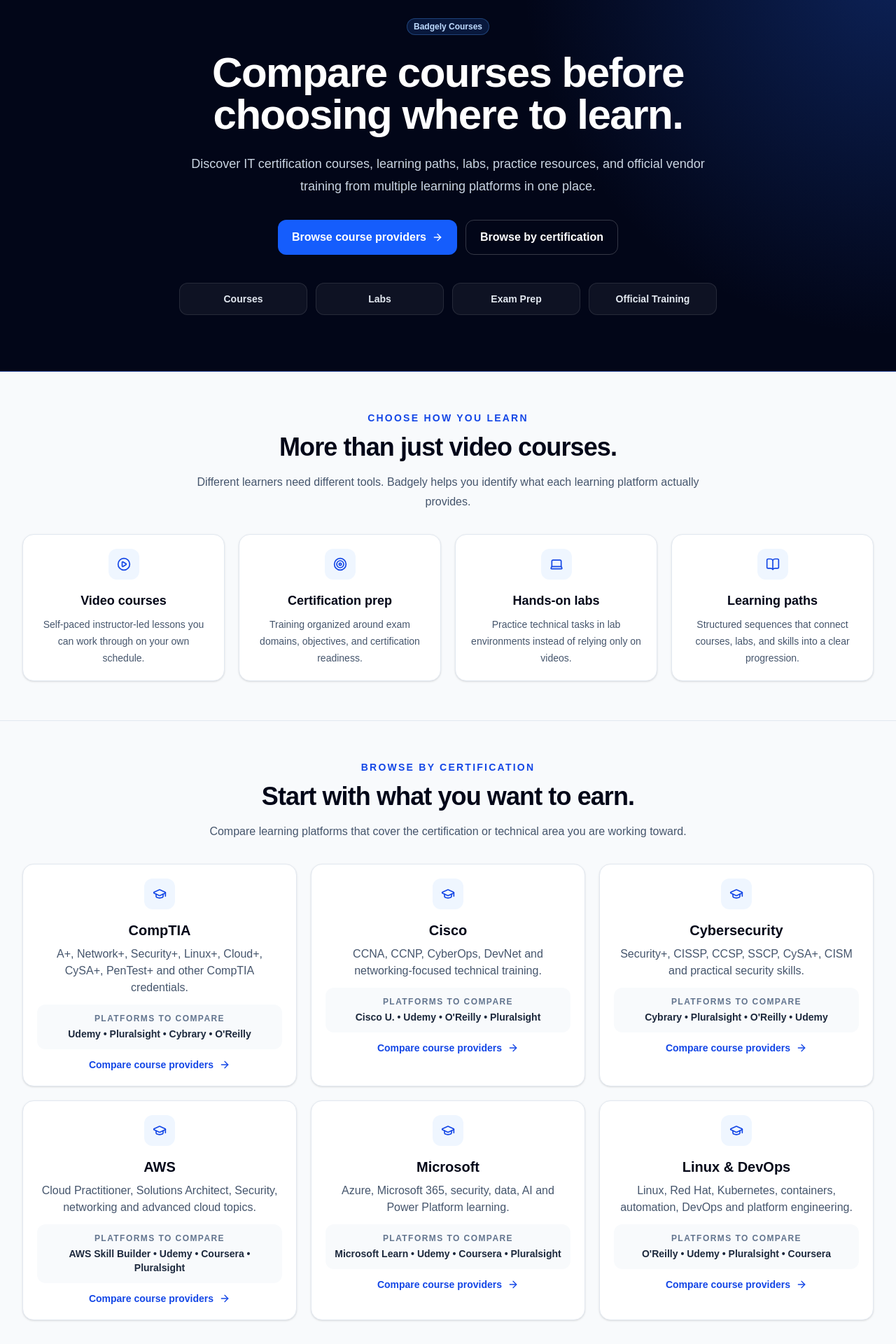
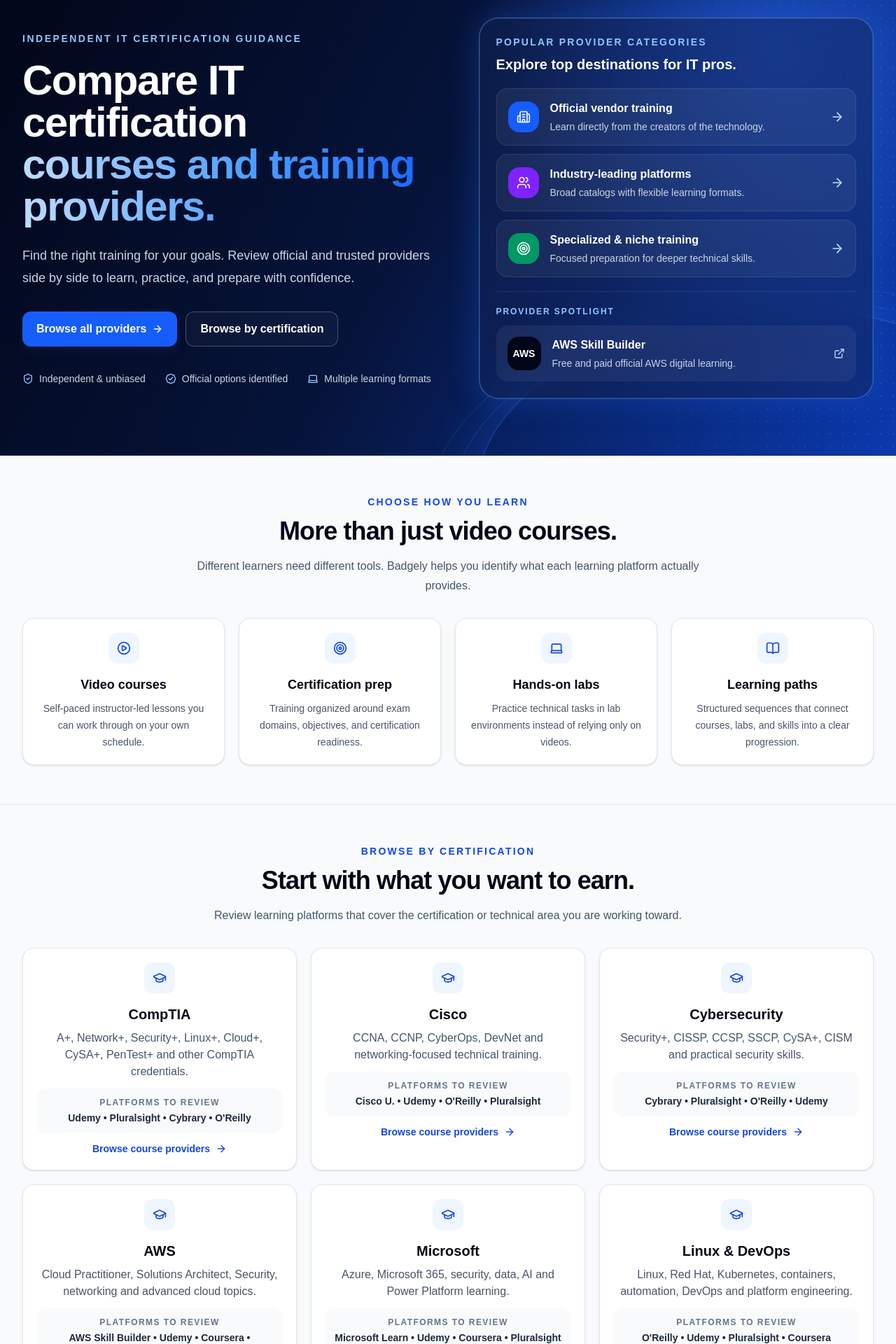
Before and after one commit to nimboxa-maker/badgely, a Next.js app: page /courses in a window 1280 px wide. Shown: the part 120-2040 px from the top of the page at 70% size. Built offline with nearby package versions, Linux system fonts and the light colour scheme; no server answers.

Commit message:
Redesign courses page to match Badgely hero system

```diff
--- a/app/courses/page.tsx
+++ b/app/courses/page.tsx
@@ -3,6 +3,7 @@
   ArrowRight,
   BadgeCheck,
   BookOpen,
+  Building2,
   ExternalLink,
   GraduationCap,
   Laptop,
@@ -10,9 +11,15 @@
   ShieldCheck,
   Sparkles,
   Target,
+  Users,
 } from "lucide-react";
 import { Badge } from "@/components/ui/badge";
 import { Card } from "@/components/ui/card";
+import {
+  HeroOption,
+  HeroPanel,
+  MarketingHero,
+} from "@/components/layout/marketing-hero";
 
 export const metadata: Metadata = {
   title: "Courses | Badgely",
@@ -187,149 +194,159 @@
 ];
 
 export default function CoursesPage() {
+  const spotlight = courseProviders.find((provider) => provider.name === "AWS Skill Builder")!;
+
   return (
-    <main className="text-center">
-      <section className="relative overflow-hidden border-b border-blue-900 bg-slate-950 text-white">
-        <div className="absolute inset-0 bg-[radial-gradient(circle_at_top_right,rgba(37,99,235,0.3),transparent_38%)]" />
+    <main>
+      <MarketingHero
+        aside={
+          <HeroPanel>
+            <div>
+              <p className="text-sm font-semibold uppercase tracking-[0.16em] text-blue-300">
+                Popular provider categories
+              </p>
+              <h2 className="mt-2 text-xl font-bold text-white">Explore top destinations for IT pros.</h2>
+            </div>
 
-        <div className="relative mx-auto w-full max-w-7xl px-4 py-16 sm:px-6 lg:px-8 lg:py-20">
-          <div className="mx-auto max-w-4xl">
-            <Badge className="bg-blue-500/15 text-blue-200 ring-1 ring-inset ring-blue-400/30">
-              Badgely Courses
-            </Badge>
+            <div className="mt-5 space-y-3">
+              <a href="#providers" className="block">
+                <HeroOption className="flex items-center gap-4">
+                  <span className="flex size-11 shrink-0 items-center justify-center rounded-2xl bg-blue-600 text-white">
+                    <Building2 className="size-5" aria-hidden="true" />
+                  </span>
+                  <div className="flex-1">
+                    <p className="font-bold text-white">Official vendor training</p>
+                    <p className="mt-1 text-sm text-slate-300">Learn directly from the creators of the technology.</p>
+                  </div>
+                  <ArrowRight className="size-5 text-blue-200" aria-hidden="true" />
+                </HeroOption>
+              </a>
 
-            <h1 className="mt-6 text-4xl font-bold tracking-tight sm:text-5xl lg:text-6xl">
-              Compare courses before choosing where to learn.
+              <a href="#providers" className="block">
+                <HeroOption className="flex items-center gap-4">
+                  <span className="flex size-11 shrink-0 items-center justify-center rounded-2xl bg-violet-600 text-white">
+                    <Users className="size-5" aria-hidden="true" />
+                  </span>
+                  <div className="flex-1">
+                    <p className="font-bold text-white">Industry-leading platforms</p>
+                    <p className="mt-1 text-sm text-slate-300">Broad catalogs with flexible learning formats.</p>
+                  </div>
+                  <ArrowRight className="size-5 text-blue-200" aria-hidden="true" />
+                </HeroOption>
+              </a>
+
+              <a href="#certification-courses" className="block">
+                <HeroOption className="flex items-center gap-4">
+                  <span className="flex size-11 shrink-0 items-center justify-center rounded-2xl bg-emerald-600 text-white">
+                    <Target className="size-5" aria-hidden="true" />
+                  </span>
+                  <div className="flex-1">
+                    <p className="font-bold text-white">Specialized & niche training</p>
+                    <p className="mt-1 text-sm text-slate-300">Focused preparation for deeper technical skills.</p>
+                  </div>
+                  <ArrowRight className="size-5 text-blue-200" aria-hidden="true" />
+                </HeroOption>
+              </a>
+            </div>
+
+            <div className="mt-5 border-t border-white/10 pt-5">
+              <p className="text-xs font-bold uppercase tracking-[0.16em] text-blue-300">Provider spotlight</p>
+              <a
+                href={spotlight.href}
+                target="_blank"
+                rel="noopener noreferrer"
+                className="mt-3 flex items-center gap-4 rounded-2xl bg-white/[0.055] p-4 transition hover:bg-blue-500/10"
+              >
+                <span className="flex size-12 items-center justify-center rounded-2xl bg-slate-950 text-sm font-black text-white">AWS</span>
+                <div className="flex-1">
+                  <p className="font-bold text-white">AWS Skill Builder</p>
+                  <p className="mt-1 text-sm text-slate-300">Free and paid official AWS digital learning.</p>
+                </div>
+                <ExternalLink className="size-4 text-blue-200" aria-hidden="true" />
+              </a>
+            </div>
+          </HeroPanel>
+        }
+      >
+        <p className="text-sm font-semibold uppercase tracking-[0.18em] text-blue-300">
+          Independent IT certification guidance
+        </p>
+
+        <h1 className="mt-5 max-w-3xl text-4xl font-bold tracking-tight sm:text-5xl lg:text-6xl">
+          Compare IT certification
+          <span className="block bg-gradient-to-r from-blue-200 via-blue-400 to-blue-600 bg-clip-text text-transparent">
+            courses and training providers.
+          </span>
         </h1>
 
-            <p className="mx-auto mt-6 max-w-3xl text-lg leading-8 text-slate-300">
-              Discover IT certification courses, learning paths, labs,
-              practice resources, and official vendor training from
-              multiple learning platforms in one place.
+        <p className="mt-6 max-w-2xl text-lg leading-8 text-slate-300">
+          Find the right training for your goals. Review official and trusted providers side by side to learn, practice, and prepare with confidence.
         </p>
 
-            <div className="mt-8 flex flex-wrap justify-center gap-3">
+        <div className="mt-8 flex flex-col gap-3 sm:flex-row">
           <a
             href="#providers"
-                className="inline-flex min-h-12 items-center justify-center gap-2 rounded-xl bg-blue-600 px-5 py-3 font-semibold text-white transition hover:bg-blue-500"
+            className="inline-flex min-h-12 items-center justify-center gap-2 rounded-xl bg-blue-600 px-5 py-3 font-semibold text-white shadow-lg shadow-blue-950/30 transition hover:bg-blue-500"
           >
-                Browse course providers
-                <ArrowRight className="size-4" aria-hidden="true" />
+            Browse all providers <ArrowRight className="size-4" aria-hidden="true" />
           </a>
-
           <a
             href="#certification-courses"
-                className="inline-flex min-h-12 items-center justify-center rounded-xl border border-white/20 px-5 py-3 font-semibold text-white transition hover:bg-white/10"
+            className="inline-flex min-h-12 items-center justify-center rounded-xl border border-white/25 bg-white/[0.03] px-5 py-3 font-semibold text-white transition hover:bg-white/10"
           >
             Browse by certification
           </a>
         </div>
 
-            <div className="mx-auto mt-10 grid max-w-3xl grid-cols-2 gap-3 sm:grid-cols-4">
-              {["Courses", "Labs", "Exam Prep", "Official Training"].map(
-                (item) => (
-                  <div
-                    key={item}
-                    className="rounded-xl border border-white/10 bg-white/5 px-3 py-3 text-sm font-semibold text-slate-200"
-                  >
-                    {item}
+        <div className="mt-9 flex flex-wrap gap-x-7 gap-y-3 text-sm text-slate-300">
+          <span className="inline-flex items-center gap-2"><ShieldCheck className="size-4 text-blue-300" /> Independent & unbiased</span>
+          <span className="inline-flex items-center gap-2"><BadgeCheck className="size-4 text-blue-300" /> Official options identified</span>
+          <span className="inline-flex items-center gap-2"><Laptop className="size-4 text-blue-300" /> Multiple learning formats</span>
         </div>
-                ),
-              )}
-            </div>
-          </div>
-        </div>
-      </section>
+      </MarketingHero>
 
-      <section className="mx-auto w-full max-w-7xl px-4 py-14 sm:px-6 lg:px-8">
+      <section className="mx-auto w-full max-w-7xl px-4 py-14 text-center sm:px-6 lg:px-8">
         <div className="mx-auto max-w-3xl">
-          <p className="text-sm font-semibold uppercase tracking-[0.16em] text-blue-700">
-            Choose how you learn
-          </p>
-
-          <h2 className="mt-3 text-3xl font-bold tracking-tight text-slate-950 sm:text-4xl">
-            More than just video courses.
-          </h2>
-
-          <p className="mt-4 leading-7 text-slate-600">
-            Different learners need different tools. Badgely helps you
-            identify what each learning platform actually provides.
-          </p>
+          <p className="text-sm font-semibold uppercase tracking-[0.16em] text-blue-700">Choose how you learn</p>
+          <h2 className="mt-3 text-3xl font-bold tracking-tight text-slate-950 sm:text-4xl">More than just video courses.</h2>
+          <p className="mt-4 leading-7 text-slate-600">Different learners need different tools. Badgely helps you identify what each learning platform actually provides.</p>
         </div>
 
         <div className="mt-8 grid gap-5 sm:grid-cols-2 lg:grid-cols-4">
           {courseTypes.map(({ icon: Icon, title, description }) => (
-            <Card key={title} className="h-full p-5 text-center">
+            <Card key={title} className="h-full p-5 text-center transition hover:-translate-y-1 hover:border-blue-200 hover:shadow-lg">
               <div className="mx-auto flex size-11 items-center justify-center rounded-xl bg-blue-50 text-blue-700">
                 <Icon className="size-5" aria-hidden="true" />
               </div>
-
-              <h3 className="mt-4 text-lg font-bold text-slate-950">
-                {title}
-              </h3>
-
-              <p className="mt-2 text-sm leading-6 text-slate-600">
-                {description}
-              </p>
+              <h3 className="mt-4 text-lg font-bold text-slate-950">{title}</h3>
+              <p className="mt-2 text-sm leading-6 text-slate-600">{description}</p>
             </Card>
           ))}
         </div>
       </section>
 
-      <section
-        id="certification-courses"
-        className="border-y border-slate-200 bg-slate-50"
-      >
-        <div className="mx-auto w-full max-w-7xl px-4 py-14 sm:px-6 lg:px-8">
+      <section id="certification-courses" className="border-y border-slate-200 bg-slate-50">
+        <div className="mx-auto w-full max-w-7xl px-4 py-14 text-center sm:px-6 lg:px-8">
           <div className="mx-auto max-w-3xl">
-            <p className="text-sm font-semibold uppercase tracking-[0.16em] text-blue-700">
-              Browse by certification
-            </p>
-
-            <h2 className="mt-3 text-3xl font-bold tracking-tight text-slate-950 sm:text-4xl">
-              Start with what you want to earn.
-            </h2>
-
-            <p className="mt-4 leading-7 text-slate-600">
-              Compare learning platforms that cover the certification
-              or technical area you are working toward.
-            </p>
+            <p className="text-sm font-semibold uppercase tracking-[0.16em] text-blue-700">Browse by certification</p>
+            <h2 className="mt-3 text-3xl font-bold tracking-tight text-slate-950 sm:text-4xl">Start with what you want to earn.</h2>
+            <p className="mt-4 leading-7 text-slate-600">Review learning platforms that cover the certification or technical area you are working toward.</p>
           </div>
 
           <div className="mt-8 grid gap-5 md:grid-cols-2 xl:grid-cols-3">
             {certificationTracks.map((track) => (
-              <Card
-                key={track.title}
-                className="flex h-full flex-col items-center p-5 text-center transition hover:border-blue-200 hover:shadow-md"
-              >
+              <Card key={track.title} className="flex h-full flex-col items-center p-5 text-center transition hover:border-blue-200 hover:shadow-md">
                 <div className="flex size-11 items-center justify-center rounded-xl bg-blue-50 text-blue-700">
                   <GraduationCap className="size-5" aria-hidden="true" />
                 </div>
-
-                <h3 className="mt-4 text-xl font-bold text-slate-950">
-                  {track.title}
-                </h3>
-
-                <p className="mt-2 leading-6 text-slate-600">
-                  {track.description}
-                </p>
-
+                <h3 className="mt-4 text-xl font-bold text-slate-950">{track.title}</h3>
+                <p className="mt-2 leading-6 text-slate-600">{track.description}</p>
                 <div className="mt-3 w-full rounded-xl bg-slate-50 p-3">
-                  <p className="text-xs font-semibold uppercase tracking-[0.12em] text-slate-500">
-                    Platforms to compare
-                  </p>
-
-                  <p className="mt-1 text-sm font-semibold leading-5 text-slate-800">
-                    {track.providers}
-                  </p>
+                  <p className="text-xs font-semibold uppercase tracking-[0.12em] text-slate-500">Platforms to review</p>
+                  <p className="mt-1 text-sm font-semibold leading-5 text-slate-800">{track.providers}</p>
                 </div>
-
-                <a
-                  href="#providers"
-                  className="mt-3 inline-flex items-center justify-center gap-2 text-sm font-semibold text-blue-700 hover:text-blue-600"
-                >
-                  Compare course providers
-                  <ArrowRight className="size-4" aria-hidden="true" />
+                <a href="#providers" className="mt-3 inline-flex items-center justify-center gap-2 text-sm font-semibold text-blue-700 hover:text-blue-600">
+                  Browse course providers <ArrowRight className="size-4" aria-hidden="true" />
                 </a>
               </Card>
             ))}
@@ -337,112 +354,54 @@
         </div>
       </section>
 
-      <section
-        id="providers"
-        className="mx-auto w-full max-w-7xl px-4 py-14 sm:px-6 lg:px-8"
-      >
-        <div className="mx-auto max-w-3xl">
-          <p className="text-sm font-semibold uppercase tracking-[0.16em] text-blue-700">
-            Course marketplace
-          </p>
-
-          <h2 className="mt-3 text-3xl font-bold tracking-tight text-slate-950 sm:text-4xl">
-            One place to compare trusted learning platforms.
-          </h2>
-
-          <p className="mt-4 leading-7 text-slate-600">
-            Badgely helps you discover the platform. Course enrollment,
-            pricing, subscriptions, refunds, and access remain with the
-            external training provider.
-          </p>
+      <section id="providers" className="mx-auto w-full max-w-7xl px-4 py-14 sm:px-6 lg:px-8">
+        <div className="mx-auto max-w-3xl text-center">
+          <p className="text-sm font-semibold uppercase tracking-[0.16em] text-blue-700">Course marketplace</p>
+          <h2 className="mt-3 text-3xl font-bold tracking-tight text-slate-950 sm:text-4xl">Top IT training providers.</h2>
+          <p className="mt-4 leading-7 text-slate-600">Badgely helps you discover the platform. Enrollment, pricing, subscriptions, refunds, and access remain with the external training provider.</p>
         </div>
 
         <div className="mt-9 grid gap-5 md:grid-cols-2 xl:grid-cols-4">
           {courseProviders.map((provider) => (
-            <Card
-              key={provider.name}
-              className="group flex h-full flex-col items-center overflow-hidden p-0 text-center transition hover:-translate-y-1 hover:border-blue-200 hover:shadow-xl"
-            >
-              <div
-                className={`flex w-full items-center justify-center bg-gradient-to-br ${provider.accent} px-5 py-7 text-white`}
-              >
-                <div className="flex size-16 items-center justify-center rounded-2xl border border-white/20 bg-white/10 text-xl font-black shadow-lg backdrop-blur">
-                  {provider.mark}
-                </div>
+            <Card key={provider.name} className="group flex h-full flex-col items-center overflow-hidden p-0 text-center transition hover:-translate-y-1 hover:border-blue-200 hover:shadow-xl">
+              <div className={`flex w-full items-center justify-center bg-gradient-to-br ${provider.accent} px-5 py-7 text-white`}>
+                <div className="flex size-16 items-center justify-center rounded-2xl border border-white/20 bg-white/10 text-xl font-black shadow-lg backdrop-blur">{provider.mark}</div>
               </div>
 
               <div className="flex h-full w-full flex-col items-center p-5">
                 <div className="flex flex-wrap justify-center gap-2">
-                  <Badge className="bg-slate-100 text-slate-700">
-                    {provider.type}
-                  </Badge>
-
+                  <Badge className="bg-slate-100 text-slate-700">{provider.type}</Badge>
                   {provider.official ? (
-                    <Badge className="bg-emerald-50 text-emerald-800">
-                      <BadgeCheck
-                        className="mr-1 size-3.5"
-                        aria-hidden="true"
-                      />
-                      Official
-                    </Badge>
+                    <Badge className="bg-emerald-50 text-emerald-800"><BadgeCheck className="mr-1 size-3.5" aria-hidden="true" />Official</Badge>
                   ) : (
-                    <Badge className="bg-blue-50 text-blue-700">
-                      Third-party
-                    </Badge>
+                    <Badge className="bg-blue-50 text-blue-700">Third-party</Badge>
                   )}
-
                   {provider.affiliate ? (
-                    <Badge className="bg-amber-50 text-amber-800">
-                      <Sparkles
-                        className="mr-1 size-3.5"
-                        aria-hidden="true"
-                      />
-                      Affiliate
-                    </Badge>
+                    <Badge className="bg-amber-50 text-amber-800"><Sparkles className="mr-1 size-3.5" aria-hidden="true" />Affiliate</Badge>
                   ) : null}
                 </div>
 
-                <h3 className="mt-4 text-xl font-bold text-slate-950">
-                  {provider.name}
-                </h3>
-
-                <p className="mt-2 text-sm leading-6 text-slate-600">
-                  {provider.summary}
-                </p>
+                <h3 className="mt-4 text-xl font-bold text-slate-950">{provider.name}</h3>
+                <p className="mt-2 text-sm leading-6 text-slate-600">{provider.summary}</p>
 
                 <div className="mt-4 w-full rounded-xl bg-slate-50 p-3">
-                  <p className="text-xs font-semibold uppercase tracking-[0.12em] text-slate-500">
-                    Best for
-                  </p>
-
-                  <p className="mt-1 text-sm font-medium leading-5 text-slate-800">
-                    {provider.bestFor}
-                  </p>
+                  <p className="text-xs font-semibold uppercase tracking-[0.12em] text-slate-500">Best for</p>
+                  <p className="mt-1 text-sm font-medium leading-5 text-slate-800">{provider.bestFor}</p>
                 </div>
 
                 <div className="mt-3 flex flex-wrap justify-center gap-2">
                   {provider.features.map((feature) => (
-                    <span
-                      key={feature}
-                      className="rounded-full bg-blue-50 px-2.5 py-1 text-xs font-semibold text-blue-700"
-                    >
-                      {feature}
-                    </span>
+                    <span key={feature} className="rounded-full bg-blue-50 px-2.5 py-1 text-xs font-semibold text-blue-700">{feature}</span>
                   ))}
                 </div>
 
                 <a
                   href={provider.href}
                   target="_blank"
-                  rel={
-                    provider.affiliate
-                      ? "sponsored noopener noreferrer"
-                      : "noopener noreferrer"
-                  }
-                  className="mt-5 inline-flex min-h-11 items-center justify-center gap-2 rounded-xl bg-blue-700 px-4 py-2.5 text-sm font-semibold text-white transition hover:bg-blue-600"
+                  rel={provider.affiliate ? "sponsored noopener noreferrer" : "noopener noreferrer"}
+                  className="mt-auto inline-flex min-h-11 items-center justify-center gap-2 rounded-xl bg-blue-700 px-4 py-2.5 text-sm font-semibold text-white transition hover:bg-blue-600"
                 >
-                  Visit {provider.name}
-                  <ExternalLink className="size-4" aria-hidden="true" />
+                  Visit {provider.name} <ExternalLink className="size-4" aria-hidden="true" />
                 </a>
               </div>
             </Card>
@@ -455,29 +414,11 @@
           <div className="mx-auto flex size-12 items-center justify-center rounded-2xl bg-blue-100 text-blue-700">
             <ShieldCheck className="size-6" aria-hidden="true" />
           </div>
-
-          <h2 className="mt-4 text-2xl font-bold text-slate-950">
-            Independent recommendations
-          </h2>
-
-          <p className="mx-auto mt-3 max-w-3xl leading-7 text-slate-600">
-            Badgely is independent from the course providers listed
-            here. Course availability, pricing, subscriptions, and
-            certification alignment may change, so always verify
-            details with the training provider before enrolling.
-          </p>
-
+          <h2 className="mt-4 text-2xl font-bold text-slate-950">Independent recommendations</h2>
+          <p className="mx-auto mt-3 max-w-3xl leading-7 text-slate-600">Badgely is independent from the course providers listed here. Course availability, pricing, subscriptions, and certification alignment may change, so always verify details with the training provider before enrolling.</p>
           <div className="mx-auto mt-5 max-w-3xl rounded-2xl border border-amber-200 bg-amber-50 p-4">
-            <div className="flex items-center justify-center gap-2 font-semibold text-amber-900">
-              <Sparkles className="size-4" aria-hidden="true" />
-              Affiliate disclosure
-            </div>
-
-            <p className="mt-2 text-sm leading-6 text-amber-800">
-              Some links on this page are affiliate links. If you use
-              one of these links to make a qualifying purchase, Badgely
-              may earn a commission at no additional cost to you.
-            </p>
+            <div className="flex items-center justify-center gap-2 font-semibold text-amber-900"><Sparkles className="size-4" aria-hidden="true" />Affiliate disclosure</div>
+            <p className="mt-2 text-sm leading-6 text-amber-800">Some links on this page are affiliate links. If you use one of these links to make a qualifying purchase, Badgely may earn a commission at no additional cost to you.</p>
           </div>
         </div>
       </section>
```
Lines whose indentation alone changed are shown as unchanged.
